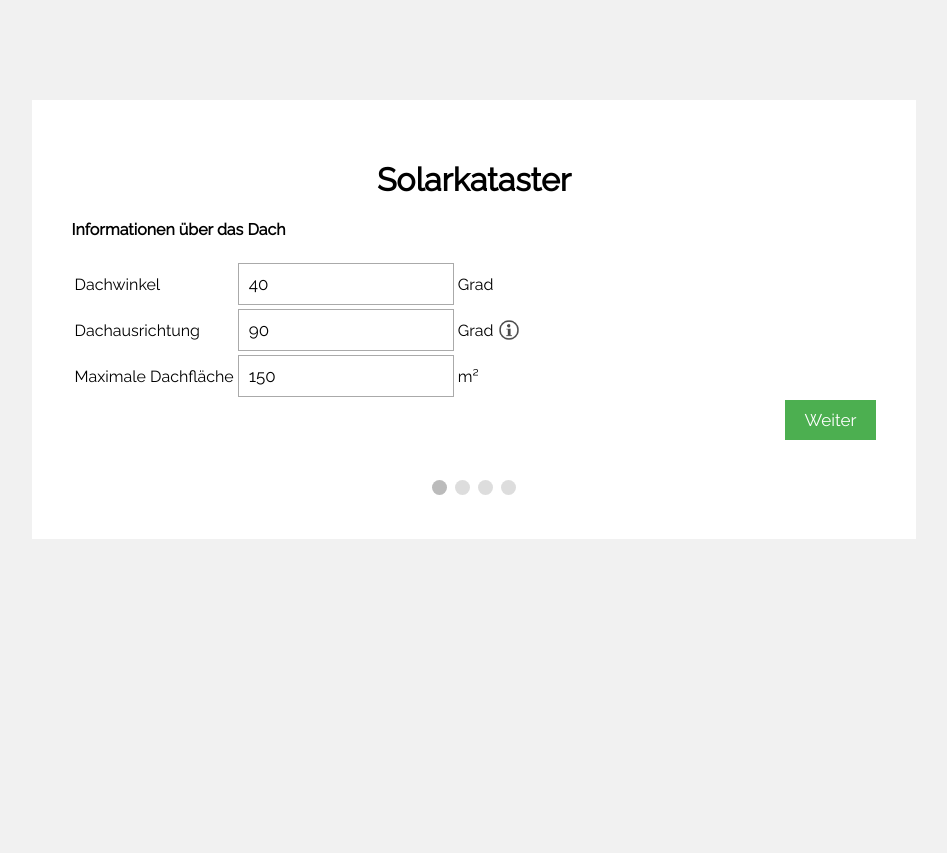
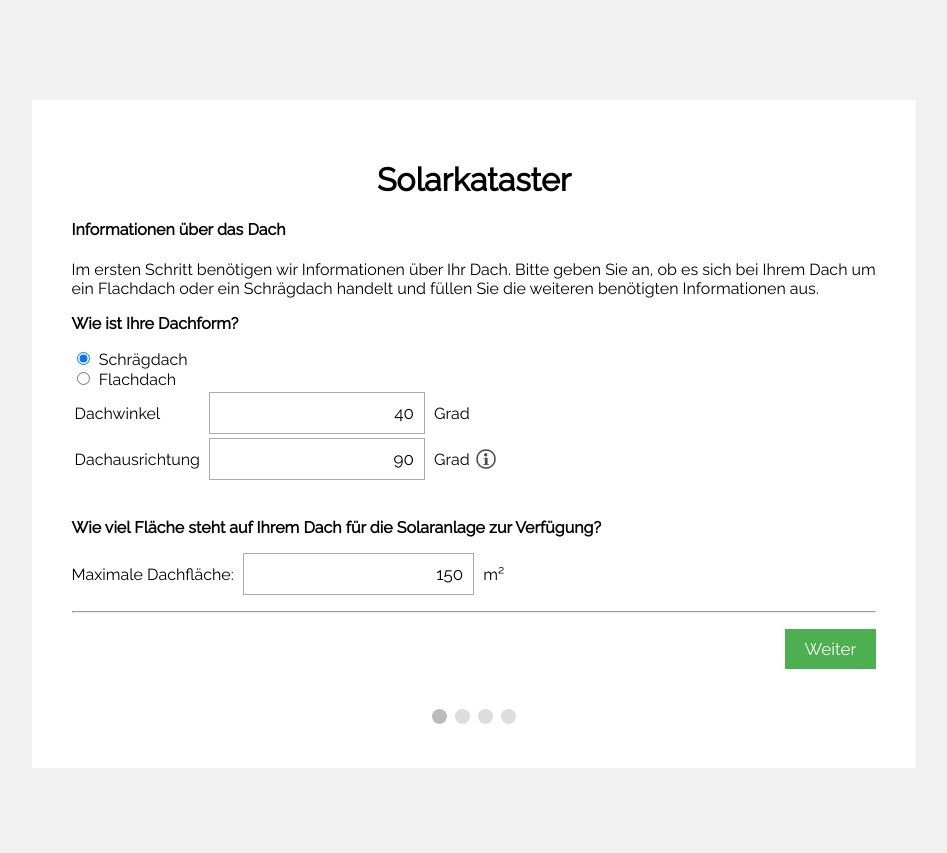
Before and after one commit to Spiderlinker/HS-Harz_Solarkataster, a PHP site: page / in a window 1280 px wide. Shown: the top 853 px of the page, without its empty margins (166-1113 px from the left). Before the commit the page ends 539 px from the top, so only its background shows below. Run offline with PHP 8.4, Linux system fonts and the light colour scheme.

Commit message:
Tab 1 erweitert

```diff
--- a/Webseite/index.css
+++ b/Webseite/index.css
@@ -4,6 +4,11 @@
 
 body {
 	background-color: #f1f1f1;
+}
+
+hr {
+	margin-top: 1em;
+	margin-bottom: 1em;
 }
 
 #regForm {
@@ -20,8 +25,12 @@ h1 {
 }
 
 input {
+	text-align: right;
+
+	margin-left: 5px;
+	margin-right: 5px;
 	padding: 10px;
-	width: 100%;
+
 	font-size: 17px;
 	font-family: Raleway;
 	border: 1px solid #aaaaaa;
@@ -178,8 +187,7 @@ input[type="radio"] {
 	display: none;
 }
 
-.consumptionInput {
-	border-top: 0;
-	border-right: 0;
-	border-left: 0;
+
+.inline input {
+	width: calc(30% - 10px);
 }
--- a/Webseite/index.html
+++ b/Webseite/index.html
@@ -5,8 +5,8 @@
 <head>
     <title> Solarkataster Wernigerode </title>
     <meta http-equiv="Content-Type" content="text/html; charset=UTF-8" />
-    <meta name="viewport" content="width=device-width, initial-scale=1.0">
-    <link href="https://fonts.googleapis.com/css?family=Raleway" rel="stylesheet">
+    <meta name="viewport" content="width=device-width, initial-scale=1.0" />
+    <link href="https://fonts.googleapis.com/css?family=Raleway" rel="stylesheet" />
 
     <link rel="stylesheet" type="text/css" href="index.css" title="style" />
 
@@ -30,32 +30,64 @@
 
         <div class="tab">
             <h4>Informationen über das Dach</h4>
+
+            <p>Im ersten Schritt benötigen wir Informationen über Ihr Dach. Bitte geben Sie an, ob es sich bei Ihrem
+                Dach um ein Flachdach oder ein Schrägdach handelt und füllen Sie die weiteren benötigten Informationen
+                aus.</p>
+
+            <div>
+                <p><b>Wie ist Ihre Dachform?</b></p>
+                <input type="radio" id="btnPitchedRoof" name="roofType" value="pitchedRoof" group="roofType"
+                    checked="checked" onclick="radioButtonChecked(event, 'pitchedRoof');" />
+                <label for="btnPitchedRoof"> Schrägdach</label>
+                <br />
+                <input type="radio" id="btnFlatRoof" name="roofType" value="flatRoof" group="roofType"
+                    onclick="radioButtonChecked(event, 'flatRoof'); setDefaultRoofValues();" />
+                <label for="btnFlatRoof"> Flachdach</label>
+
+
+                <div id="pitchedRoof" class="radioGroup roofType">
                     <table>
                         <tr>
                             <td>Dachwinkel</td>
-                    <td><input type="text" class="textbox" id="roofAngle" name="roofAngle" value="40" placeholder="40"></td>
+                            <td><input type="text" class="textbox" id="roofAngle" name="roofAngle" value="40"
+                                    placeholder="40" /></td>
                             <td>Grad</td>
                         </tr>
                         <tr>
                             <td>Dachausrichtung</td>
-                    <td><input type="text" class="textbox" id="roofOrientation" name="roofOrientation" value="90" placeholder="90° - 270°">
+                            <td><input type="text" class="textbox" id="roofOrientation" name="roofOrientation"
+                                    value="90" placeholder="90° - 270°" />
                             </td>
                             <td>Grad</td>
                             <td>
                                 <a class="tooltip" href="">
                                     <img src="img/info.png" width="24" style="float:right;" />
-                            <span><img src="img/dachausrichtung.png" width="300">
+                                    <span><img src="img/dachausrichtung.png" width="300" />
                                         Die Gradzahl wird anhand der Ausrichtung des Daches bestimmt.
                                     </span>
                                 </a>
                             </td>
                         </tr>
-                <tr>
-                    <td>Maximale Dachfläche</td>
-                    <td><input type="text" class="textbox" id="roofSurface" name="roofSurface" value="150" placeholder="150"></td>
-                    <td>m²</td>
-                </tr>
                     </table>
+                </div>
+                <div id="flatRoof" class="radioGroup roofType">
+                    <p>Bei Flachdächern werden die Solarmodule auf einer Konstruktion montiert, um einen optimalen
+                        Winkel (30°)
+                        herzustellen.
+                        Zudem können die Module auf Flachdächern frei ausgerichtet werden. Für diese Berechnung
+                        wird eine Ausrichtung von 180° angenommen.</p>
+                </div>
+            </div>
+
+            <br>
+            <p><b>Wie viel Fläche steht auf Ihrem Dach für die Solaranlage zur Verfügung? </b></p>
+
+            <div class="inline">
+                Maximale Dachfläche: <input type="text" class="textbox" id="roofSurface" name="roofSurface" value="150"
+                    placeholder="150" /> m²
+            </div>
+
         </div>
 
         <!-- ############# ##### ############# -->
@@ -152,39 +197,39 @@
 
             <div>
                 <p>Für wen wird die Solaranlage geplant?</p>
-                <input type="radio" id="privateUsage" name="usage" value="Privathaushalt" checked="checked"
-                    onclick="radioButtonChecked(event, 'private');">
-                <label for="privateUsage"> Privathaushalt</label>
+                <input type="radio" id="btnPrivateUsage" name="usage" value="Privathaushalt" checked="checked"
+                    group="consumptionType" onclick="radioButtonChecked(event, 'privateUsage');" />
+                <label for="btnPrivateUsage"> Privathaushalt</label>
                 <br>
-                <input type="radio" id="commercialUsage" name="usage" value="Gewerblich"
-                    onclick="radioButtonChecked(event, 'commercial');">
-                <label for="commercialUsage"> Gewerbe</label>
+                <input type="radio" id="btnCommercialUsage" name="usage" value="Gewerblich" group="consumptionType"
+                    onclick="radioButtonChecked(event, 'commercialUsage');" />
+                <label for="btnCommercialUsage"> Gewerbe</label>
 
                 <p>Wie sieht das Verbrauchsprofil aus?</p>
-                <div id="private" class="radioGroup">
+                <div id="privateUsage" class="radioGroup consumptionType" selectFirstInput="true">
                     <input type="radio" id="privateDaytime" name="privateUsageDetail" value="privateDaytime"
-                        checked="checked" onclick="setDailyConsumptionPercentage(event);">
+                        checked="checked" onclick="setDailyConsumptionPercentage(event);" />
                     <label for="privateDaytime"> Eher tagsüber (Home-Office)</label>
                     <br>
                     <input type="radio" id="privateEvening" name="privateUsageDetail" value="privateEvening"
-                        onclick="setDailyConsumptionPercentage(event);">
+                        onclick="setDailyConsumptionPercentage(event);" />
                     <label for="privateEvening"> Eher abends (Arbeit in Büro)</label>
                     <br>
                     <input type="radio" id="privateSpreadOverDay" name="privateUsageDetail" value="privateSpreadOverDay"
-                        onclick="setDailyConsumptionPercentage(event);">
+                        onclick="setDailyConsumptionPercentage(event);" />
                     <label for="privateSpreadOverDay"> Rund um die Uhr</label>
                 </div>
-                <div id="commercial" class="radioGroup">
+                <div id="commercialUsage" class="radioGroup consumptionType" selectFirstInput="true">
                     <input type="radio" id="commercialDaytime" name="commercialUsageDetail" value="commercialDaytime"
-                        checked="checked" onclick="setDailyConsumptionPercentage(event);">
+                        checked="checked" onclick="setDailyConsumptionPercentage(event);" />
                     <label for="commercialDaytime"> Eher tagsüber von 8 - 18 Uhr</label>
                     <br>
                     <input type="radio" id="commercialEvening" name="commercialUsageDetail" value="commercialEvening"
-                        onclick="setDailyConsumptionPercentage(event);">
+                        onclick="setDailyConsumptionPercentage(event);" />
                     <label for="commercialEvening"> Eher abends (Restaurant, Bar)</label>
                     <br>
                     <input type="radio" id="commercialSpreadOverDay" name="commercialUsageDetail"
-                        value="commercialSpreadOverDay" onclick="setDailyConsumptionPercentage(event);">
+                        value="commercialSpreadOverDay" onclick="setDailyConsumptionPercentage(event);" />
                     <label for="commercialSpreadOverDay"> Rund um die Uhr (Schichtbetrieb)</label>
                 </div>
             </div>
@@ -279,6 +328,7 @@
         <!-- ############# ######## ############# -->
 
         <div style="overflow:auto;">
+            <hr>
             <div style="float:right;">
                 <button type="button" id="prevBtn" onclick="nextPrev(-1)">Zurück</button>
                 <button type="button" id="nextBtn" onclick="nextPrev(1)">Weiter</button>
@@ -297,8 +347,9 @@
          und das Script auf dieses zugreifen muss, siehe https://stackoverflow.com/a/42370248-->
     <script type="text/javascript" src="tabcontrol.js"></script>
     <script>
+        document.getElementById("btnPitchedRoof").click(); // open monthly electricity consumption
         document.getElementById("monthlyTabButton").click(); // open monthly electricity consumption
-        document.getElementById("privateUsage").click(); // select private usage radio button
+        document.getElementById("btnPrivateUsage").click(); // select private usage radio button
     </script>
 </body>
 
```
Also changed, not shown: other parts of Webseite/index.html (+40 -23 lines), Webseite/radioButton.js (+17 -6 lines), Webseite/tabcontrol.js (+7 -1 lines). Lines whose indentation alone changed are shown as unchanged.
